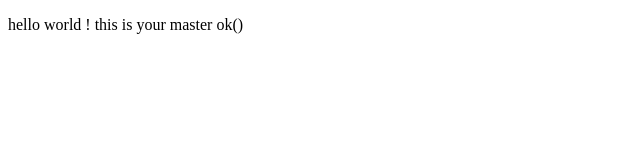
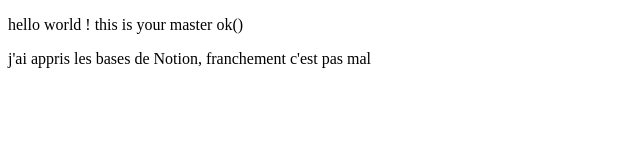
Before and after one commit to jo-obed/Gt_save, a plain HTML site: page index.html in a window 1280 px wide. Shown: the whole page, without its empty margins (0-640 px from the left). Drawn offline with Linux system fonts and the light colour scheme.

Commit message:
ajout d'un new paragraphe(15)

```diff
--- a/index.html
+++ b/index.html
@@ -12,6 +12,7 @@
         hello world !
         this is your master ok()
     </p>
+    <p> j'ai appris les bases de Notion, franchement c'est pas mal</p>
 </body>
 
 </html>
```
